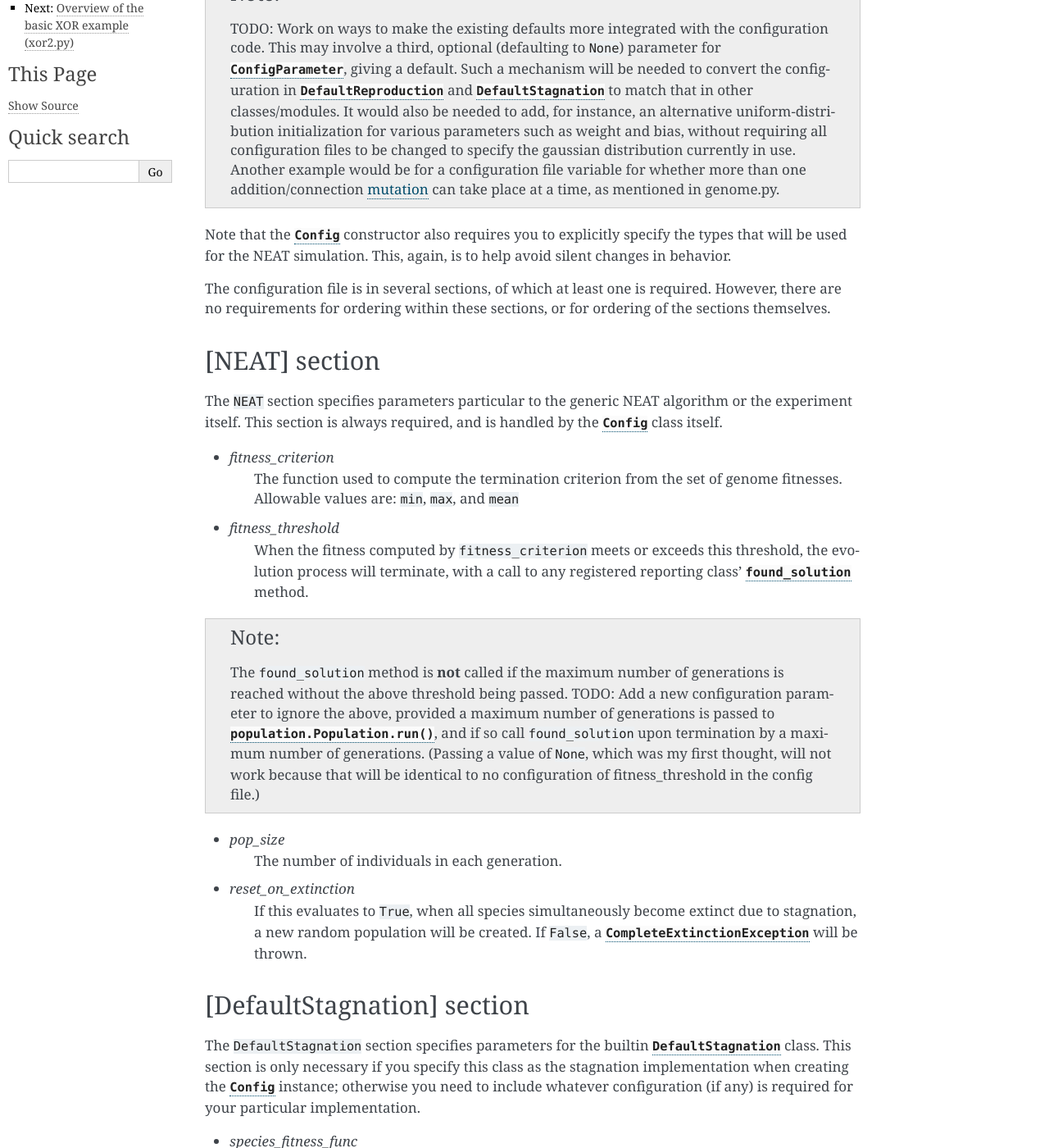
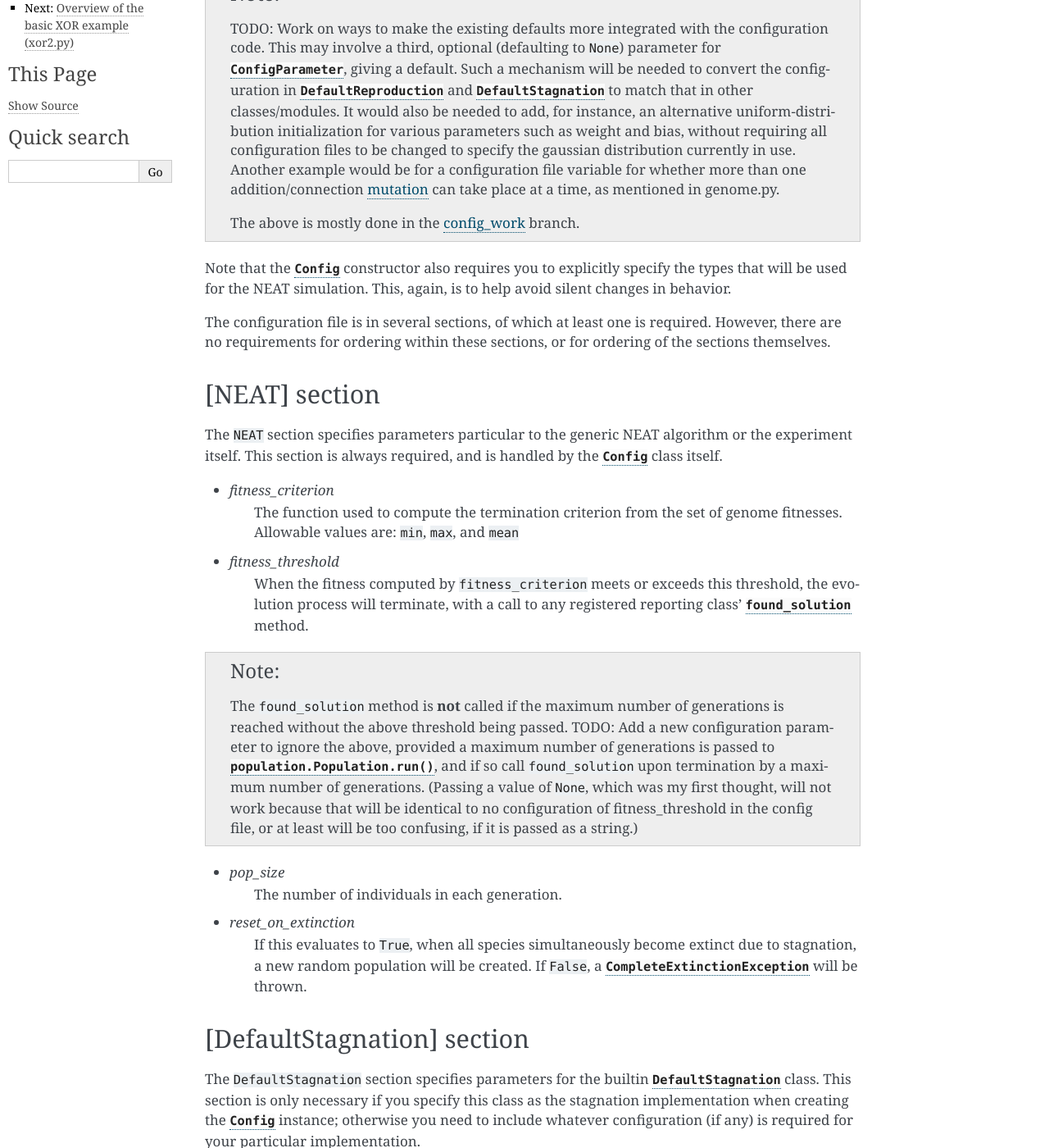
Before and after one commit to CodeReclaimers/neat-python, a Sphinx documentation site: the page built from docs/config_file.rst, in a window 1280 px wide and 1400 px high, scrolled down 340 px. Shown: the whole window at 82% size. Built offline with Sphinx 7.4.7, drawn with Linux system fonts in a browser that asks for light colours; some of the changed text lies outside the part shown.

Commit message:
Note TODOs mostly/entirely done in config_work branch

```diff
--- a/docs/config_file.rst
+++ b/docs/config_file.rst
@@ -20,6 +20,8 @@ insofar as possible new configuration parameters will default to the existing be
   for various parameters such as weight and bias, without requiring all configuration files to be changed to specify the gaussian distribution currently in
   use. Another example would be for a configuration file variable for whether more than one addition/connection :term:`mutation` can take place at a time,
   as mentioned in genome.py.
+
+  The above is mostly done in the `config_work <https://github.com/drallensmith/neat-python/tree/config_work>`_ branch.
 
 Note that the `Config` constructor also requires you to explicitly specify the types that will be used
 for the NEAT simulation.  This, again, is to help avoid silent changes in behavior.
@@ -55,7 +57,8 @@ itself.  This section is always required, and is handled by the `Config` class i
   The ``found_solution`` method is **not** called if the maximum number of generations is reached without the above threshold being passed.
   TODO: Add a new configuration parameter to ignore the above, provided a maximum number of generations is passed
   to :py:meth:`population.Population.run`, and if so call ``found_solution`` upon termination by a maximum number of generations. (Passing a value
-  of ``None``, which was my first thought, will not work because that will be identical to no configuration of fitness_threshold in the config file.)
+  of ``None``, which was my first thought, will not work because that will be identical to no configuration of fitness_threshold in the config file, or at least
+  will be too confusing, if it is passed as a string.)
 
 .. _pop-size-label:
 
@@ -117,6 +120,8 @@ required for your particular implementation.
   TODO: `DefaultStagnation.write_config` uses a default of 15 for ``species_elitism``, but the default by `DefaultStagnation.parse_config` is 0,
   which will override.
 
+  The above is handled in the `config_work <https://github.com/drallensmith/neat-python/tree/config_work>`_ branch.
+
 .. index:: reproduction
 .. index:: DefaultReproduction
 
@@ -144,6 +149,8 @@ required for your particular implementation.
 
   TODO: There is also a :index:`min_species_size` configuration parameter, defaulting to 2, although it is not written out by
   `DefaultReproduction.write_config`.
+
+  The above is handled in the `config_work <https://github.com/drallensmith/neat-python/tree/config_work>`_ branch, although documentation is needed.
 
 .. index:: genome
 .. index:: DefaultGenome
@@ -311,6 +318,9 @@ required for your particular implementation.
     * ``partial_direct #`` - as for ``full_direct``, but each connection has a probability of being present determined by the number
       (valid values are in [0.0, 1.0]).
 
+.. todo::
+  The changes to fs_neat, full, and partial should be noted under a "versionchanged" for something like 0.92.
+
 .. index:: mutation
 .. index:: node
 
```
Also changed, not shown: docs/module_summaries.rst (+16 -9 lines).
